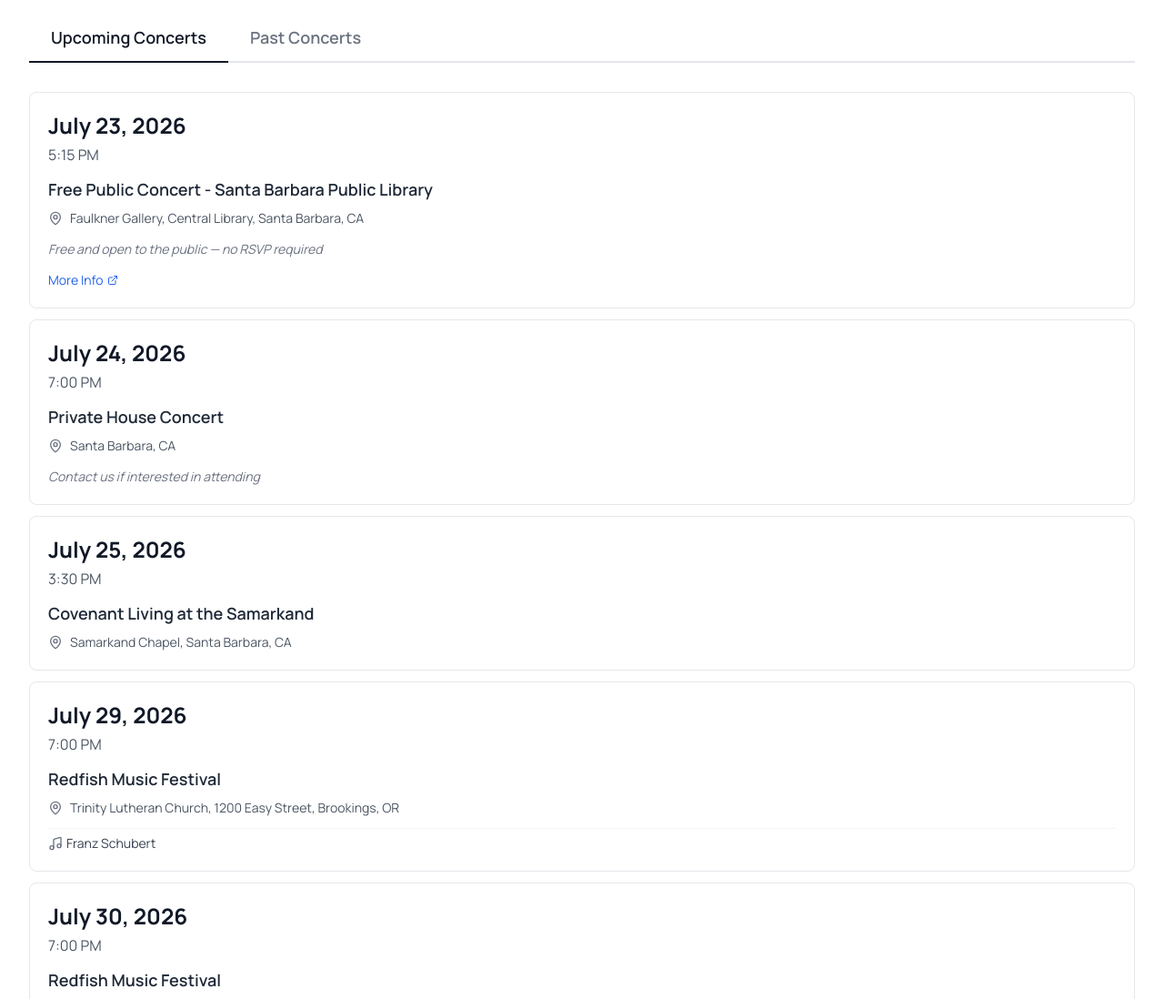
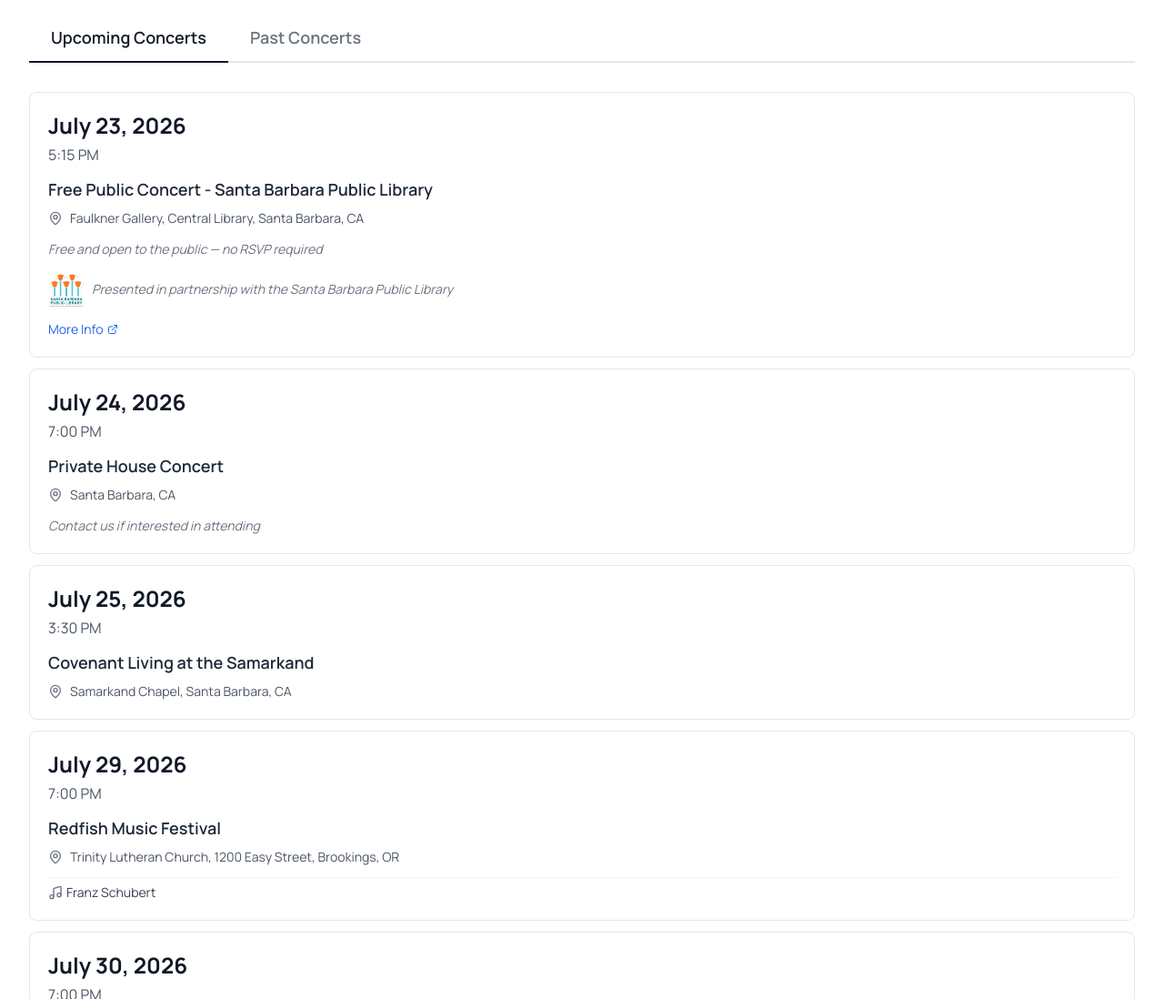
Before and after one commit to timbeccue/astrodon_quartet_website, a website: page concerts.html in a window 1280 px wide. Shown: the part 957-2055 px from the top of the page at 91% size. Drawn offline with nearby package versions, Linux system fonts and the light colour scheme.

Commit message:
Add SBPL partnership credit with logo to concert listings and homepage

```diff
--- a/assets/data/concerts-data.json
+++ b/assets/data/concerts-data.json
@@ -183,6 +183,10 @@
       "time": "5:15 PM",
       "location": "Faulkner Gallery, Central Library, Santa Barbara, CA",
       "note": "Free and open to the public — no RSVP required",
+      "partner": {
+        "text": "Presented in partnership with the Santa Barbara Public Library",
+        "logo": "assets/images/sbpl-logo.webp"
+      },
       "info": "https://calendar.library.santabarbaraca.gov/event/free-public-concert-astrodon-string-quartet-31052"
     },
     {
--- a/concerts.js
+++ b/concerts.js
@@ -56,6 +56,14 @@ function createConcertCard(concert) {
         ? `<div class="mt-2 text-sm text-gray-500 italic">${concert.note}</div>`
         : '';
 
+    // Create partner HTML - partnership credit with optional logo
+    const partnerHTML = concert.partner
+        ? `<div class="flex items-center gap-2 mt-2">
+                ${concert.partner.logo ? `<img src="${concert.partner.logo}" alt="" class="w-10 h-10 object-contain flex-shrink-0">` : ''}
+                <span class="text-sm text-gray-500 italic">${concert.partner.text}</span>
+            </div>`
+        : '';
+
     return `
         <div class="bg-white border border-gray-200 rounded-lg p-5 mb-3 hover:border-gray-400 transition-all">
             <div class="text-2xl font-bold text-gray-900 mb-1">${formattedDate}</div>
@@ -68,6 +76,7 @@ function createConcertCard(concert) {
                 </div>
                 ${programHTML}
                 ${noteHTML}
+                ${partnerHTML}
                 ${infoButtonHTML}
             </div>
         </div>
```
Also changed, not shown: index.html (+9 -0 lines), .claude/launch.json (added), assets/css/styles.css, assets/images/sbpl-logo.webp (added).
